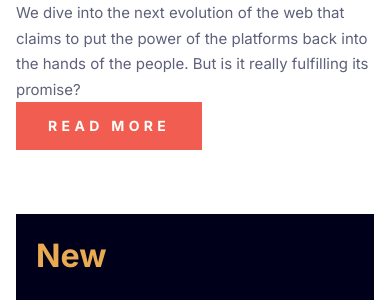
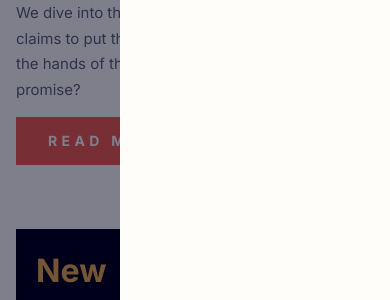
Before and after one commit to abhijit69-ui/news-homepage-frontendmentor, a website built with Vite: page index.html in a window 390 px wide. Both pictures are taken after a click on the button 354 px from the left and 41 px from the top of the page. Shown: the part 537-837 px from the top of the page. Built offline with nearby package versions, Linux system fonts and the light colour scheme.

Commit message:
hamburger menu & accesibility

```diff
--- a/main.js
+++ b/main.js
@@ -1 +1,55 @@
 import './scss/style.scss';
+
+const body = document.querySelector('body');
+const main = document.querySelector('main');
+const btnOpen = document.querySelector('#btnOpen');
+const btnClose = document.querySelector('#btnClose');
+const media = window.matchMedia('(width < 69.375em)');
+const navContent = document.querySelector('.nav__content');
+const navOverlay = document.querySelector('.nav__overlay');
+
+function openMobileMenu() {
+  btnOpen.setAttribute('aria-expanded', 'true');
+  body.classList.add('noscroll');
+  navContent.removeAttribute('inert');
+  main.setAttribute('inert', '');
+  btnClose.focus();
+}
+
+function closeMobileMenu() {
+  btnOpen.setAttribute('aria-expanded', 'false');
+  body.classList.remove('noscroll');
+  navContent.setAttribute('inert', '');
+  main.removeAttribute('inert');
+  btnOpen.focus();
+}
+
+function setupNav(e) {
+  if (e.matches) {
+    // is mobile
+
+    navContent.setAttribute('inert', '');
+
+    setTimeout(() => {
+      navContent.style.display = 'block';
+      navOverlay.style.display = 'block';
+    }, 500);
+  } else {
+    // is desktop
+
+    navContent.removeAttribute('inert');
+    main.removeAttribute('inert');
+
+    navContent.style.display = '';
+  }
+}
+
+setupNav(media);
+
+btnOpen.addEventListener('click', openMobileMenu);
+
+btnClose.addEventListener('click', closeMobileMenu);
+
+media.addEventListener('change', function (e) {
+  setupNav(e);
+});
--- a/scss/_global.scss
+++ b/scss/_global.scss
@@ -37,7 +37,6 @@
   line-height: 1.7;
   font-size: var(--f-body);
   color: var(--c-gray);
-  padding-block-end: 50vh;
 }
 
 h1,
@@ -89,3 +88,6 @@
     gap: u.rem(30);
   }
 }
+.noscroll {
+  overflow-y: hidden;
+}
--- a/scss/components/_feature.scss
+++ b/scss/components/_feature.scss
@@ -37,6 +37,7 @@
     font-weight: 700;
     padding: u.rem(12) u.rem(32);
     justify-self: start;
+    margin-block-start: u.rem(15);
 
     &:hover {
       background-color: var(--c-blue);
--- a/scss/components/_nav.scss
+++ b/scss/components/_nav.scss
@@ -11,7 +11,14 @@
     }
   }
 
-  &__open {
+  &__open[aria-expanded='true'] {
+    ~ .nav__content {
+      translate: 0;
+    }
+
+    ~ .nav__overlay {
+      opacity: 0.5;
+    }
   }
 
   &__content {
@@ -39,5 +46,6 @@
     inset: 0;
     opacity: 0;
     transition: opacity 300ms ease-in-out;
+    pointer-events: none;
   }
 }
```
